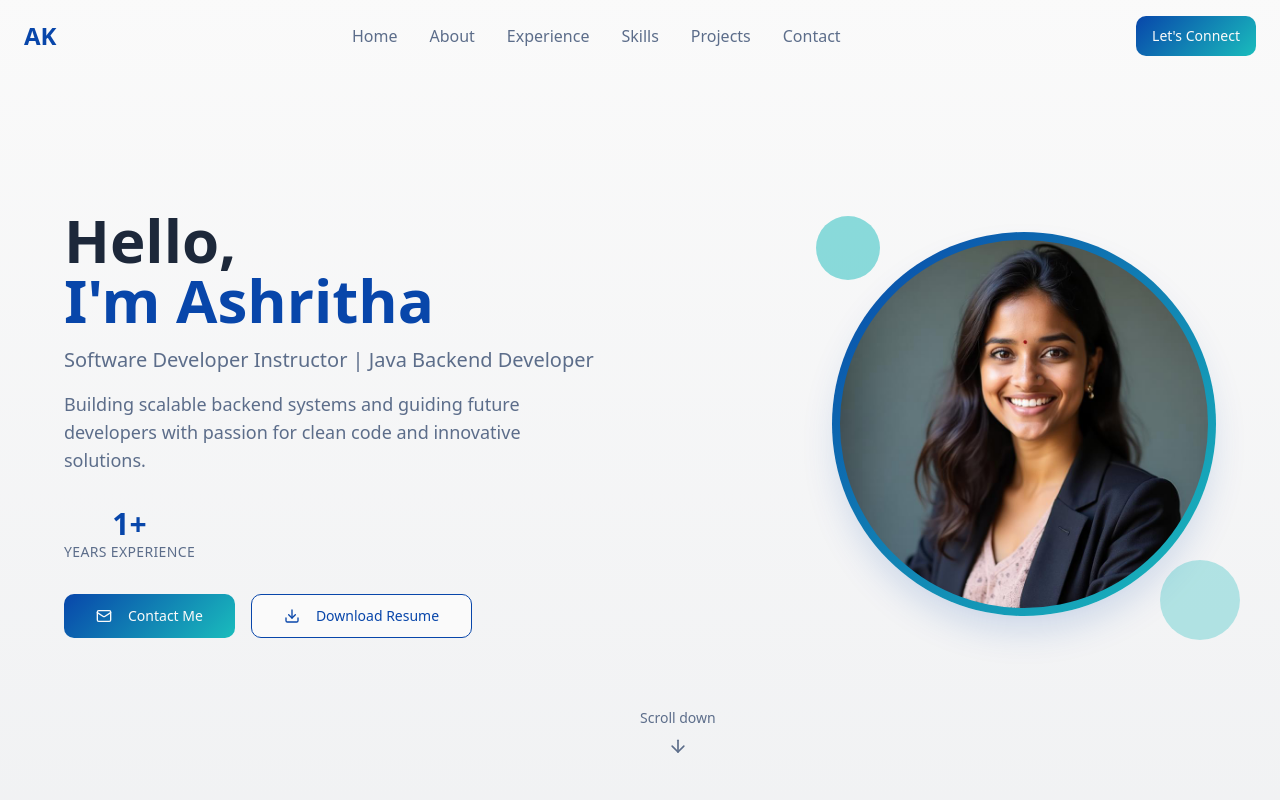
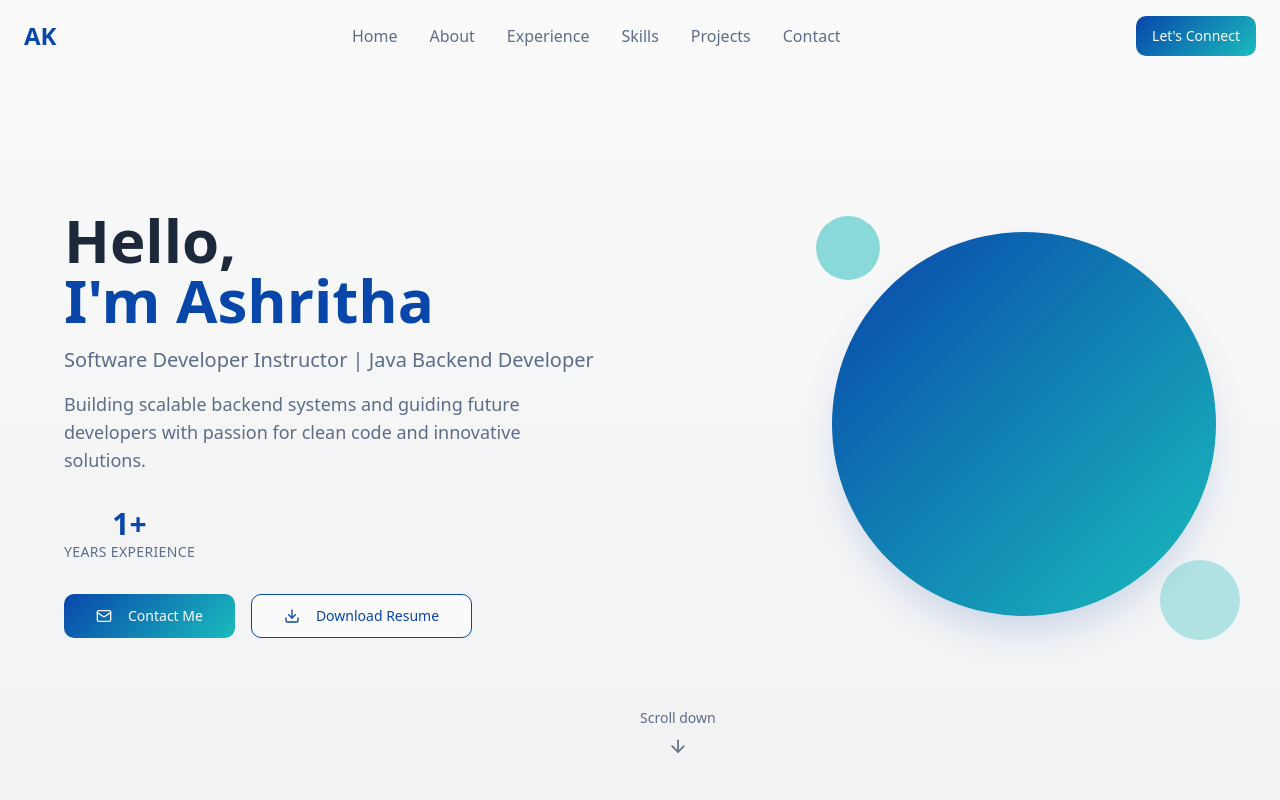
Before and after one commit to Ashritha304/ashritha-portfolio-builder-website, a React (Vite) app: page / in a window 1280 px wide. Shown: the top 800 px of the page. Built offline with nearby package versions, Linux system fonts and the light colour scheme.

Commit message:
Visual edit in Lovable
Edited UI in Lovable

```diff
--- a/src/components/Hero.tsx
+++ b/src/components/Hero.tsx
@@ -60,7 +60,7 @@ const Hero = () => {
           <div className="flex justify-center lg:justify-end animate-scale-in">
             <div className="relative">
               <div className="w-80 h-80 lg:w-96 lg:h-96 rounded-full overflow-hidden shadow-large bg-gradient-primary p-2">
-                <img src={portraitImage} alt="Ashritha Kodipunjula" className="w-full h-full object-cover rounded-full" />
+
               </div>
               {/* Decorative elements */}
               <div className="absolute -top-4 -left-4 w-16 h-16 bg-teal rounded-full opacity-20 animate-pulse"></div>
```
